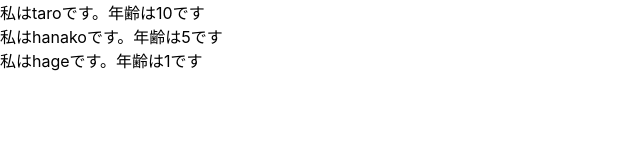
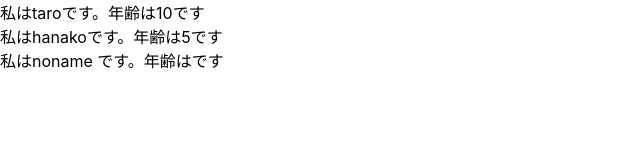
Before and after one commit to t1a2i3t4i5/my-app, a React (Create React App) app: page / in a window 1280 px wide. Shown: the top 160 px of the page, without its empty margins (0-640 px from the left). Built offline with nearby package versions, Linux system fonts and the light colour scheme.

Commit message:
learn proptypes

```diff
--- a/src/App.js
+++ b/src/App.js
@@ -1,10 +1,11 @@
 import React from 'react';
+import PropTypes from 'prop-types';
 
 const App = () => {
   const profiles = [
     { name:"taro", age: 10,},
     { name:"hanako", age: 5 },
-    { name:"hage" },
+    { name:"noname  " },
   ]
   return (
     <div>
@@ -21,8 +22,9 @@ const User = (props) => {
   return <div>私は{props.name}です。年齢は{props.age}です</div>
 }
 
-User.defaultProps = {
-  age:1
+User.propTypes = {
+  name: PropTypes.string,
+  age: PropTypes.number.isRequired
 }
 
 export default App;
```
